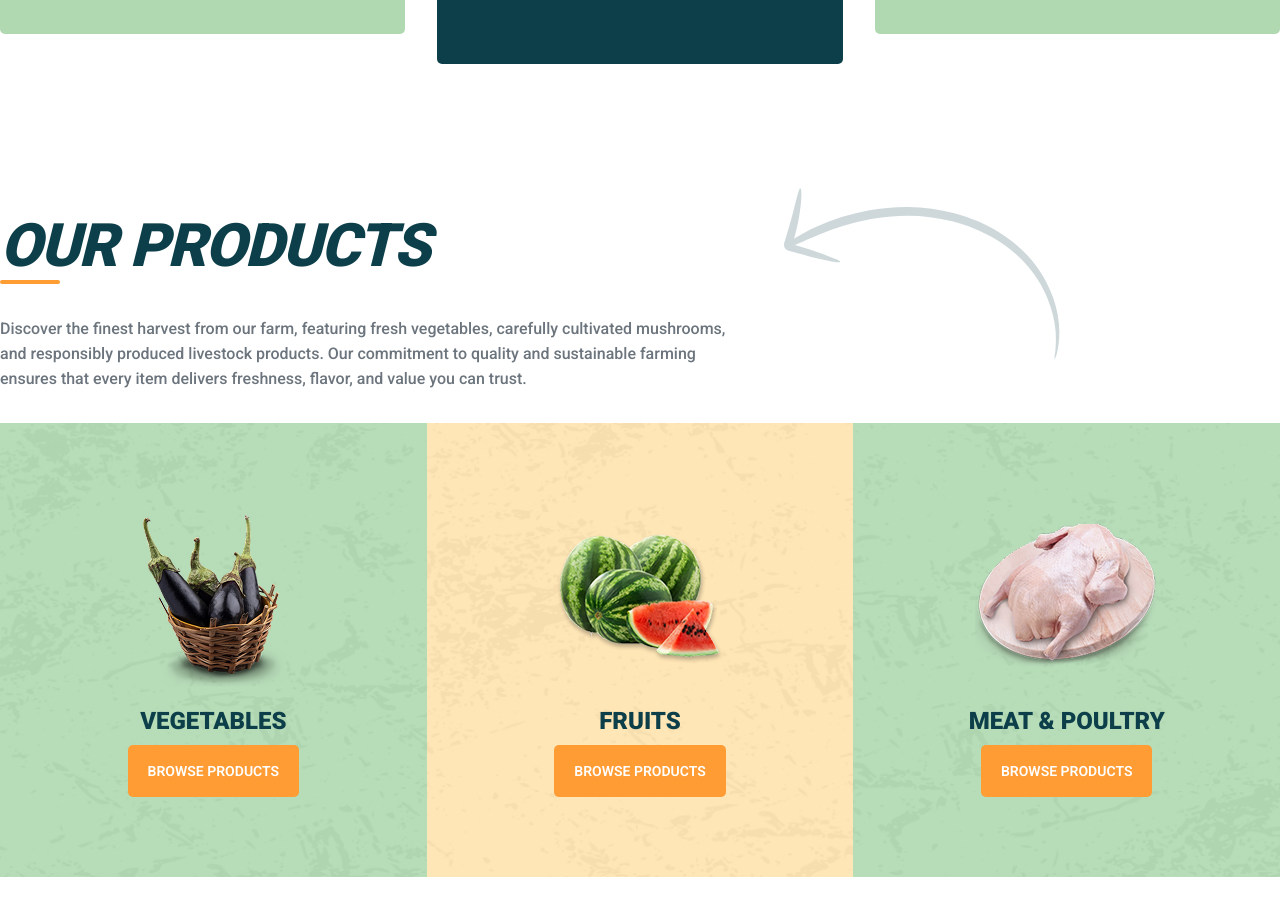
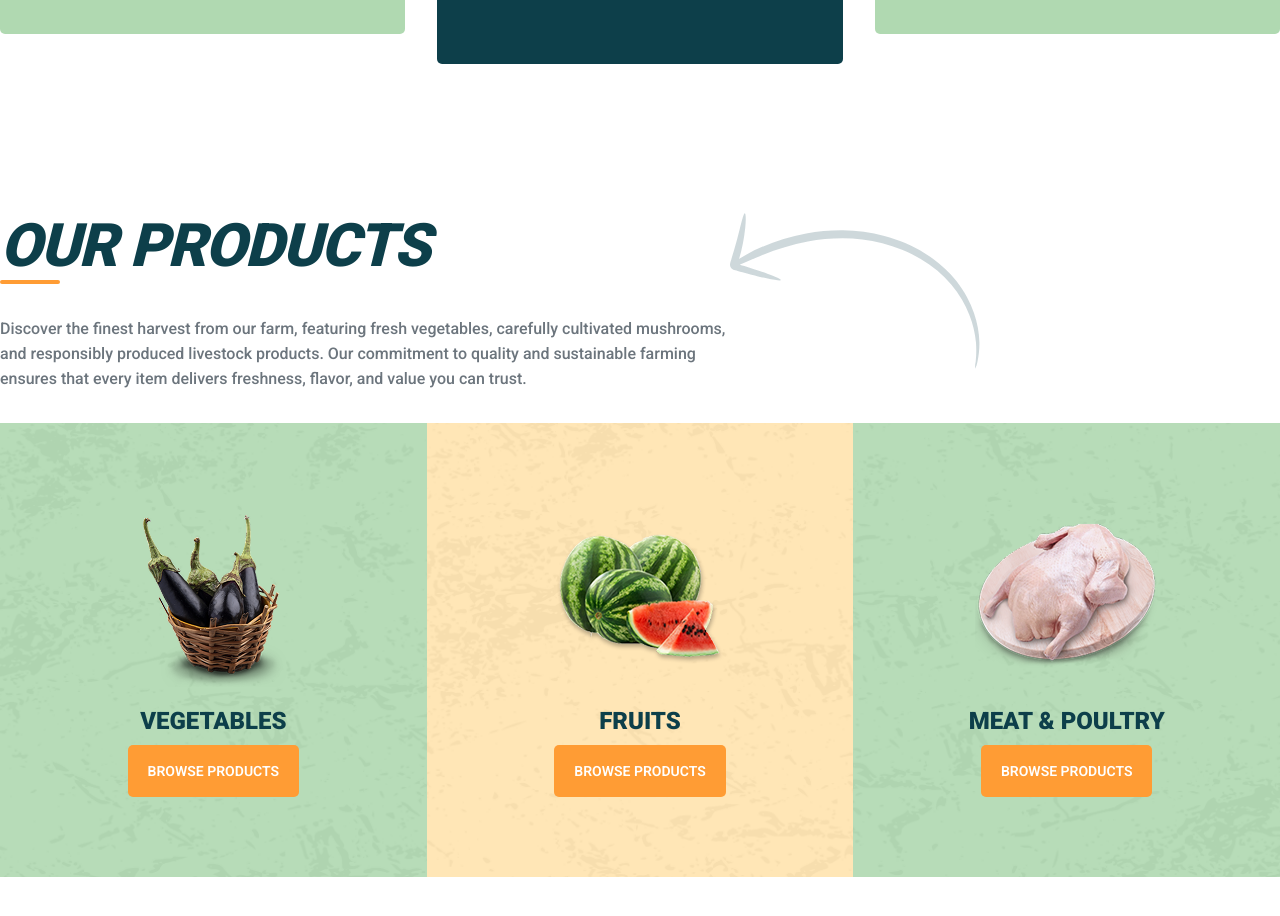
Before and after one commit to warrenequinan/earthandskygarden, a Next.js app: page / in a window 1280 px wide. Shown: the part 1520-2436 px from the top of the page. Built offline with nearby package versions, Linux system fonts and the light colour scheme.

Commit message:
Adjust hero slider bullets in mobile

```diff
--- a/app/_components/sections/Hero.tsx
+++ b/app/_components/sections/Hero.tsx
@@ -134,11 +134,11 @@ const Hero = () => {
                     </>
                   )}
                 </AnimatePresence>
-                <div className="mt-[104px] flex w-full justify-center gap-[10px]">
+                <div className="mt-[104px] flex w-full justify-center gap-[8px] md:gap-[10px]">
                   {slideItems.map((_, index) => (
                     <span
                       key={index}
-                      className="h-[14px] w-[14px] rounded-[5px] bg-white/50 data-[active=true]:bg-white"
+                      className="h-[12px] w-[12px] rounded-[3px] bg-white/50 data-[active=true]:bg-white md:h-[14px] md:w-[14px] md:rounded-[5px]"
                       role="button"
                       onClick={() => swiper?.slideTo(index)}
                       data-active={index === activeSlider}
--- a/app/_components/sections/Products.tsx
+++ b/app/_components/sections/Products.tsx
@@ -18,7 +18,7 @@ const Products = () => {
           products. Our commitment to quality and sustainable farming ensures
           that every item delivers freshness, flavor, and value you can trust.
         </Description>
-        <div className="absolute right-0 top-0 hidden h-[276px] w-[276px] translate-x-[-220px] translate-y-[-80px] lg:block">
+        <div className="absolute right-0 top-0 hidden h-[250px] w-[250px] translate-x-[-300px] translate-y-[-50px] lg:block">
           <Image fill src="/eas-arrow-design-1.svg" alt="eas arrow design 1" />
         </div>
       </div>
```
